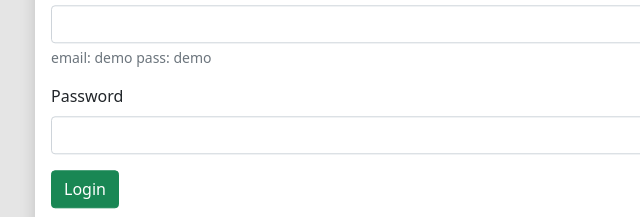
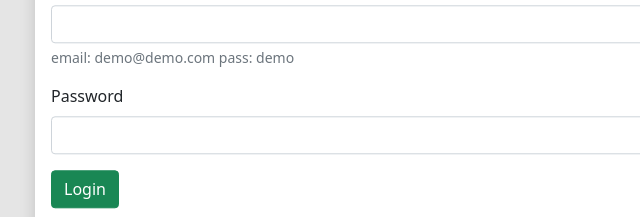
Before and after one commit to imran1337/imran_bank, a plain HTML site: page index.html in a window 1280 px wide. Shown: the part 287-504 px from the top of the page, 125-765 px from the left. Drawn offline with nearby package versions, Linux system fonts and the light colour scheme.

Commit message:
email updated

```diff
--- a/index.html
+++ b/index.html
@@ -33,7 +33,7 @@
                 id="exampleInputEmail1"
                 aria-describedby="emailHelp"
               />
-              <div id="emailHelp" class="form-text">email: demo pass: demo</div>
+              <div id="emailHelp" class="form-text">email: demo@demo.com pass: demo</div>
             </div>
             <div class="mb-3">
               <label for="exampleInputPassword1" class="form-label"
```
